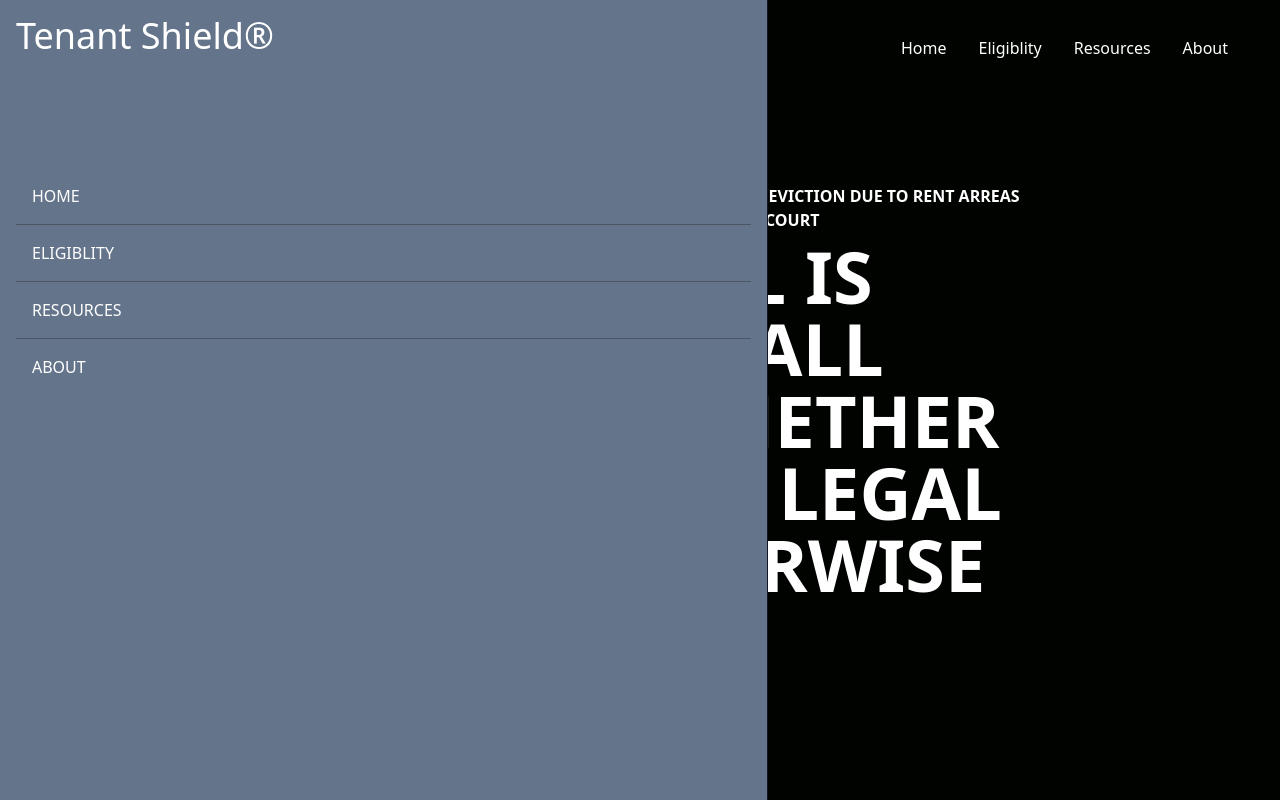
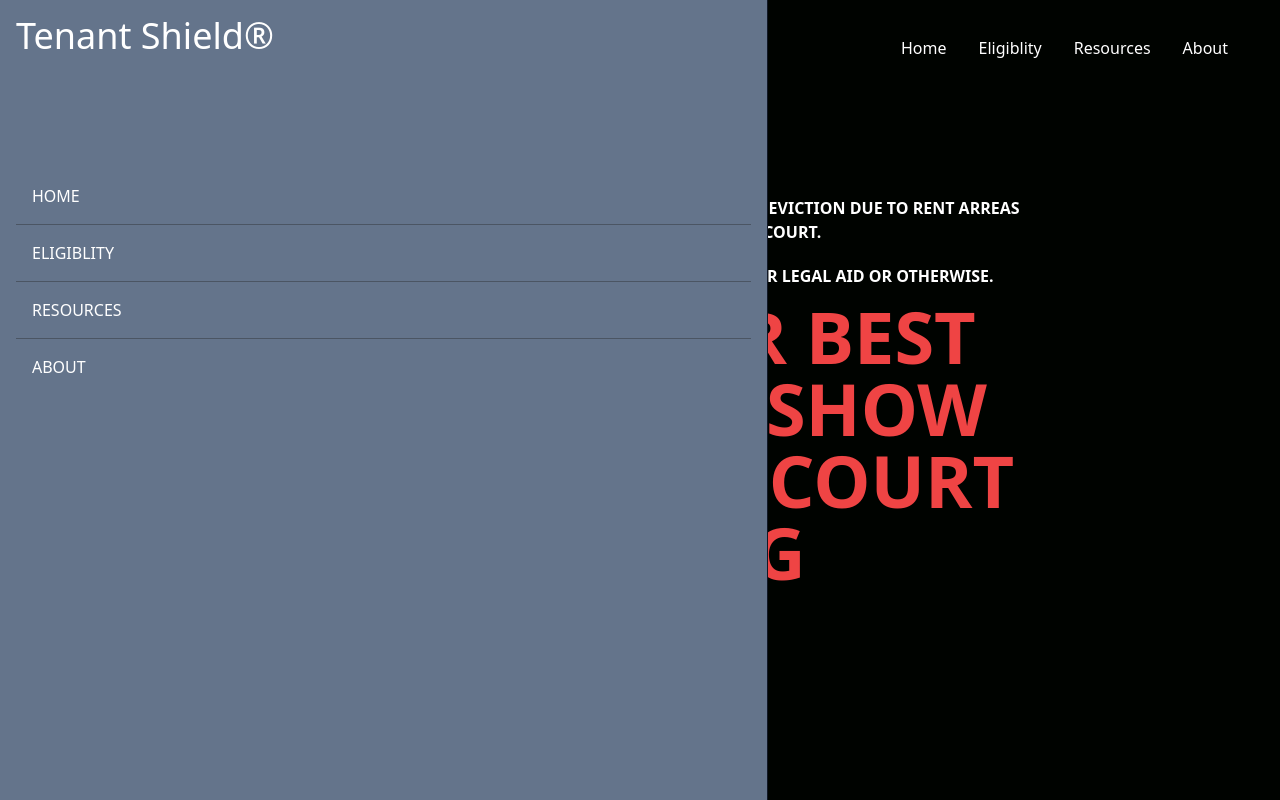
Before and after one commit to EbenBoakye/tenant-shield_ICT, a React (Create React App) app: page / in a window 1280 px wide. Built offline with nearby package versions, Linux system fonts and the light colour scheme; the HTML template or start-up script is replaced by a standard one.

Commit message:
Changed font size and colour for Hero

```diff
--- a/src/components/Hero.jsx
+++ b/src/components/Hero.jsx
@@ -4,8 +4,9 @@ const Hero = () => {
     return (
         <div className='text-white'>
             <div className='max-w-[800px] mt-[-96px] w-full h-screen mx-auto text-center flex flex-col justify-center'>
-                <p className='font-bold p-2'>Tenant Shield® IS A WEB TOOL DESINGED FOR TENSNTS FACING EVICTION DUE TO RENT ARREAS WHO ARE BEING ASKED TO APPEAR IN COURT</p>
-                <h1 className='md:text-7xl sm:text-6xl text-4xl font-bold'>THIS TOOL IS SUITABLE ALL TENANTS, WHETHER ELIGIBLE FOR LEGAL AID OR OTHERWISE</h1>
+                <p className='font-bold p-2'>Tenant Shield® IS A WEB TOOL DESINGED FOR TENSNTS FACING EVICTION DUE TO RENT ARREAS WHO ARE BEING ASKED TO APPEAR IN COURT.</p>
+                <p className='font-bold p-3'>THIS TOOL IS SUITABLE ALL TENANTS, WHETHER ELIGIBLE FOR LEGAL AID OR OTHERWISE.</p>
+                <h1 className='md:text-7xl sm:text-6xl text-4xl font-bold text-red-500'>IT IS IN YOUR BEST INTEREST TO SHOW UP FOR YOUR COURT HEARING </h1>
                 <div>
                    <p> Your presence </p>
                </div>
```
